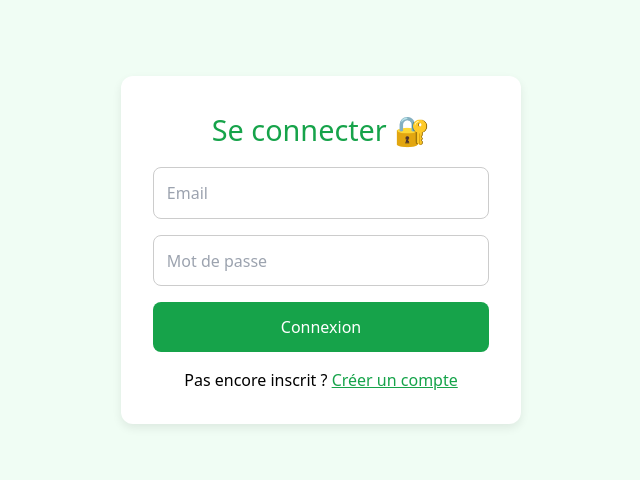
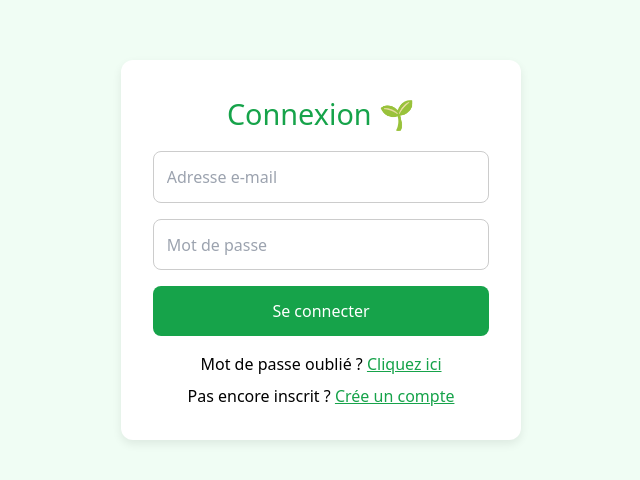
Before and after one commit to Alioune714/ITforGreen, a React (Vite) app: page /login in a window 1280 px wide. Shown: the part 150-630 px from the top of the page, without its empty margins (319-959 px from the left). Built offline with nearby package versions, Linux system fonts and the light colour scheme.

Commit message:
Ajout de la version principale du projet

```diff
--- a/package.json
+++ b/package.json
@@ -10,6 +10,7 @@
     "preview": "vite preview"
   },
   "dependencies": {
+    "axios": "^1.8.4",
     "papaparse": "^5.5.2",
     "react": "^18.2.0",
     "react-dom": "^18.2.0",
--- a/src/pages/Login.jsx
+++ b/src/pages/Login.jsx
@@ -1,18 +1,42 @@
-import React, { useState } from 'react';
-import { useNavigate, Link } from 'react-router-dom';
+import React, { useState } from "react";
+import { Link } from "react-router-dom";
+import axios from "axios";
 
 const Login = () => {
-  const [email, setEmail] = useState('');
-  const [password, setPassword] = useState('');
-  const navigate = useNavigate();
+  const [formData, setFormData] = useState({
+    email: "",
+    password: "",
+  });
 
-  const handleSubmit = (e) => {
+  const [message, setMessage] = useState("");
+
+  const handleChange = (e) => {
+    setFormData((prev) => ({ ...prev, [e.target.name]: e.target.value }));
+  };
+
+  const handleSubmit = async (e) => {
     e.preventDefault();
-    if (email && password) {
-      alert('Connexion réussie !');
-      navigate('/dashboard');
-    } else {
-      alert('Veuillez remplir tous les champs.');
+    setMessage("");
+
+    try {
+      const response = await axios.post("http://localhost:8000/api/login", {
+        email: formData.email,
+        password: formData.password,
+      });
+
+      const token = response.data.access_token;
+      localStorage.setItem("token", token);
+      setMessage("Connexion réussie ✅");
+
+      // Redirection possible après connexion
+      // window.location.href = "/dashboard";
+
+    } catch (error) {
+      if (error.response && error.response.data) {
+        setMessage(error.response.data.message || "Email ou mot de passe incorrect.");
+      } else {
+        setMessage("Erreur de connexion à l’API.");
+      }
     }
   };
 
@@ -27,22 +51,29 @@ const Login = () => {
         width: "100%"
       }}>
         <h2 style={{ textAlign: "center", fontSize: "1.8rem", marginBottom: "1rem", color: "#16a34a" }}>
-          Se connecter 🔐
+          Connexion 🌱
         </h2>
+        {message && (
+          <p style={{ color: message.includes("réussie") ? "#16a34a" : "#dc2626", textAlign: "center", marginBottom: "1rem" }}>
+            {message}
+          </p>
+        )}
         <form onSubmit={handleSubmit} style={{ display: "flex", flexDirection: "column", gap: "1rem" }}>
           <input
             type="email"
-            placeholder="Email"
-            value={email}
-            onChange={(e) => setEmail(e.target.value)}
+            name="email"
+            placeholder="Adresse e-mail"
+            value={formData.email}
+            onChange={handleChange}
             required
             style={{ padding: "0.8rem", borderRadius: "8px", border: "1px solid #ccc" }}
           />
           <input
             type="password"
+            name="password"
             placeholder="Mot de passe"
-            value={password}
-            onChange={(e) => setPassword(e.target.value)}
+            value={formData.password}
+            onChange={handleChange}
             required
             style={{ padding: "0.8rem", borderRadius: "8px", border: "1px solid #ccc" }}
           />
@@ -54,13 +85,19 @@ const Login = () => {
             borderRadius: "8px",
             cursor: "pointer"
           }}>
-            Connexion
+            Se connecter
           </button>
         </form>
         <p style={{ marginTop: "1rem", textAlign: "center" }}>
-          Pas encore inscrit ?{' '}
+          Mot de passe oublié ?{" "}
+          <Link to="/forgot-password" style={{ color: "#16a34a", textDecoration: "underline" }}>
+            Cliquez ici
+          </Link>
+        </p>
+        <p style={{ marginTop: "0.5rem", textAlign: "center" }}>
+          Pas encore inscrit ?{" "}
           <Link to="/register" style={{ color: "#16a34a", textDecoration: "underline" }}>
-            Créer un compte
+            Crée un compte
           </Link>
         </p>
       </div>
--- a/src/pages/Register.jsx
+++ b/src/pages/Register.jsx
@@ -1,21 +1,50 @@
-import React, { useState } from 'react';
-import { Link } from 'react-router-dom';
+import React, { useState } from "react";
+import { Link } from "react-router-dom";
+import axios from "axios";
 
 const Register = () => {
   const [formData, setFormData] = useState({
-    name: '',
-    email: '',
-    password: '',
-    confirmPassword: ''
+    name: "",
+    email: "",
+    password: "",
+    confirmPassword: "",
   });
 
+  const [message, setMessage] = useState("");
+
   const handleChange = (e) => {
-    setFormData(prev => ({ ...prev, [e.target.name]: e.target.value }));
+    setFormData((prev) => ({ ...prev, [e.target.name]: e.target.value }));
   };
 
-  const handleSubmit = (e) => {
+  const handleSubmit = async (e) => {
     e.preventDefault();
-    console.log("Formulaire soumis:", formData);
+
+    if (formData.password !== formData.confirmPassword) {
+      setMessage("Les mots de passe ne correspondent pas.");
+      return;
+    }
+
+    try {
+      const response = await axios.post("http://localhost:8000/api/register", {
+        name: formData.name,
+        email: formData.email,
+        password: formData.password,
+      });
+
+      const token = response.data.access_token;
+      localStorage.setItem("token", token);
+      setMessage("Inscription réussie ✅");
+
+      // Redirection possible après inscription
+      // window.location.href = "/dashboard";
+
+    } catch (error) {
+      if (error.response && error.response.data) {
+        setMessage(error.response.data.message || "Erreur lors de l'inscription");
+      } else {
+        setMessage("Erreur de connexion à l’API");
+      }
+    }
   };
 
   return (
@@ -31,6 +60,11 @@ const Register = () => {
         <h2 style={{ textAlign: "center", fontSize: "1.8rem", marginBottom: "1rem", color: "#16a34a" }}>
           Crée ton compte 🌱
         </h2>
+        {message && (
+          <p style={{ color: message.includes("réussie") ? "#16a34a" : "#dc2626", textAlign: "center", marginBottom: "1rem" }}>
+            {message}
+          </p>
+        )}
         <form onSubmit={handleSubmit} style={{ display: "flex", flexDirection: "column", gap: "1rem" }}>
           <input
             type="text"
```
Also changed, not shown: 1 other file (tests, documents, lock files or other folders).
